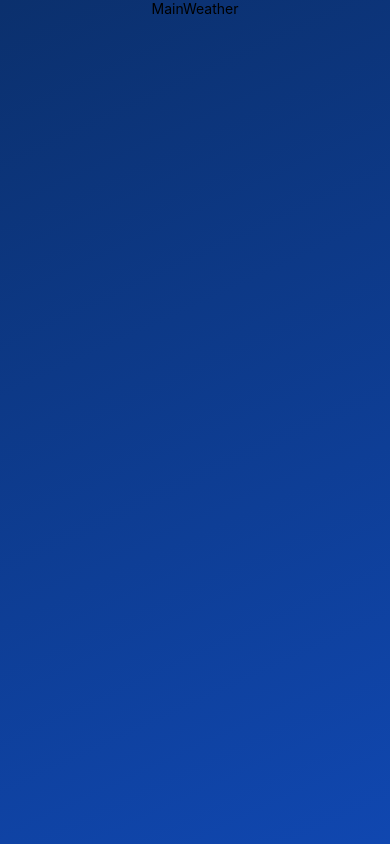
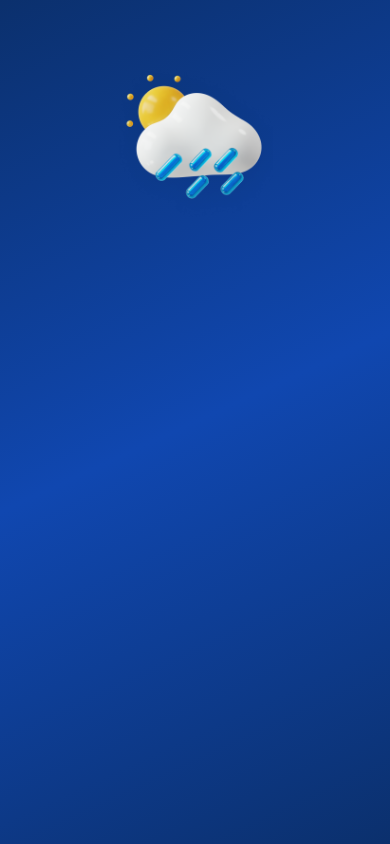
Before and after one commit to Daniabbasi25/WeatherApp, a React Native app: screen / in a window 390 px wide. Built offline with nearby package versions, Linux system fonts and the light colour scheme.

Commit message:
added lib folder

```diff
--- /dev/null
+++ b/app/assets/index.ts
@@ -0,0 +1,3 @@
+export const images={
+    cloudRain:require('./cloudrain.png')
+}
--- /dev/null
+++ b/app/assets/package.json
@@ -0,0 +1,3 @@
+{
+    "name": "assets"
+}
--- a/app/components/MainWeather.tsx
+++ b/app/components/MainWeather.tsx
@@ -1,14 +1,24 @@
-import { StyleSheet, Text, View } from 'react-native'
+import { Image, StyleSheet, Text, View } from 'react-native'
 import React from 'react'
+import { images } from 'assets'
+import { getHeight, getWidth } from 'lib'
 
 const MainWeather = () => {
   return (
     <View>
-      <Text>MainWeather</Text>
+      <Image source={images.cloudRain}  style={styles.mainImage}/>
     </View>
   )
 }
 
 export default MainWeather
 
-const styles = StyleSheet.create({})
+const styles = StyleSheet.create({
+  mainImage:{
+    width:getWidth(40),
+    height:getHeight(30),
+    resizeMode:'cover',
+
+  }
+
+})
--- /dev/null
+++ b/app/lib/index.ts
@@ -0,0 +1 @@
+export * from './utils';
--- /dev/null
+++ b/app/lib/package.json
@@ -0,0 +1,3 @@
+{
+    "name": "lib"
+}
--- /dev/null
+++ b/app/lib/utils.ts
@@ -0,0 +1,64 @@
+import { Dimensions, PixelRatio, Platform } from 'react-native';
+
+import {
+	widthPercentageToDP as wd,
+	heightPercentageToDP as hd,
+} from 'react-native-responsive-screen';
+
+
+
+
+const getWidth = (width: number): number => wd(width);
+
+const getHeight = (height: number): number => hd(height);
+
+const isIos = (): boolean => Platform.OS === 'ios';
+
+const ratio = PixelRatio.get();
+
+const getFontSize = (size: number): number => {
+	const { width, height } = Dimensions.get('window');
+
+	if (ratio >= 2 && ratio < 3) {
+		if (width < 360) {
+			return size * 0.95;
+		} else if (height < 667) {
+			return size;
+		} else if (height >= 667 && height <= 735) {
+			return size * 1.15;
+		}
+
+		return size * 1.25;
+	} else if (ratio >= 3 && ratio < 3.5) {
+		if (width < 360) {
+			return size;
+		} else if (height < 667) {
+			return size * 1.15;
+		} else if (height >= 667 && height <= 735) {
+			return size * 1.2;
+		}
+
+		return size * 1.27;
+	} else if (ratio >= 3.5) {
+		if (width < 360) {
+			return size;
+		} else if (height < 667) {
+			return size * 1.2;
+		} else if (height >= 667 && height <= 735) {
+			return size * 1.25;
+		}
+
+		return size * 1.4;
+	}
+
+	return size;
+};
+
+export {
+	getWidth,
+	getHeight,
+	isIos,
+	getFontSize,
+
+
+};
--- a/app/themes/dark-themes.ts
+++ b/app/themes/dark-themes.ts
@@ -6,7 +6,7 @@ const LinerEnd='#1047B0'
 // more colors from theme
 export default {
 	background: {
-		screenBackgroundLinear:[Linerstart,LinerEnd]
+		screenBackgroundLinear:[Linerstart,LinerEnd,Linerstart]
 	},
 	text:{
 		primary:WHITE
--- a/app/themes/light-themes.ts
+++ b/app/themes/light-themes.ts
@@ -5,7 +5,7 @@ const LinerEnd='#2FC1E7'
 // more colors from theme
 export default {
 	background: {
-		screenBackgroundLinear:[Linerstart,LinerEnd]
+		screenBackgroundLinear:[Linerstart,LinerEnd,Linerstart]
 	},
 	text:{
 		primary:WHITE
--- a/package.json
+++ b/package.json
@@ -10,10 +10,11 @@
   },
   "dependencies": {
     "expo": "~51.0.9",
+    "expo-linear-gradient": "~13.0.2",
     "expo-status-bar": "~1.12.1",
     "react": "18.2.0",
     "react-native": "0.74.1",
-    "expo-linear-gradient": "~13.0.2"
+    "react-native-responsive-screen": "^1.4.2"
   },
   "devDependencies": {
     "@babel/core": "^7.20.0",
```
Also changed, not shown: tsconfig.json (+24 -7 lines), app/assets/cloudrain.png (added), 1 other file (tests, documents, lock files or other folders).
